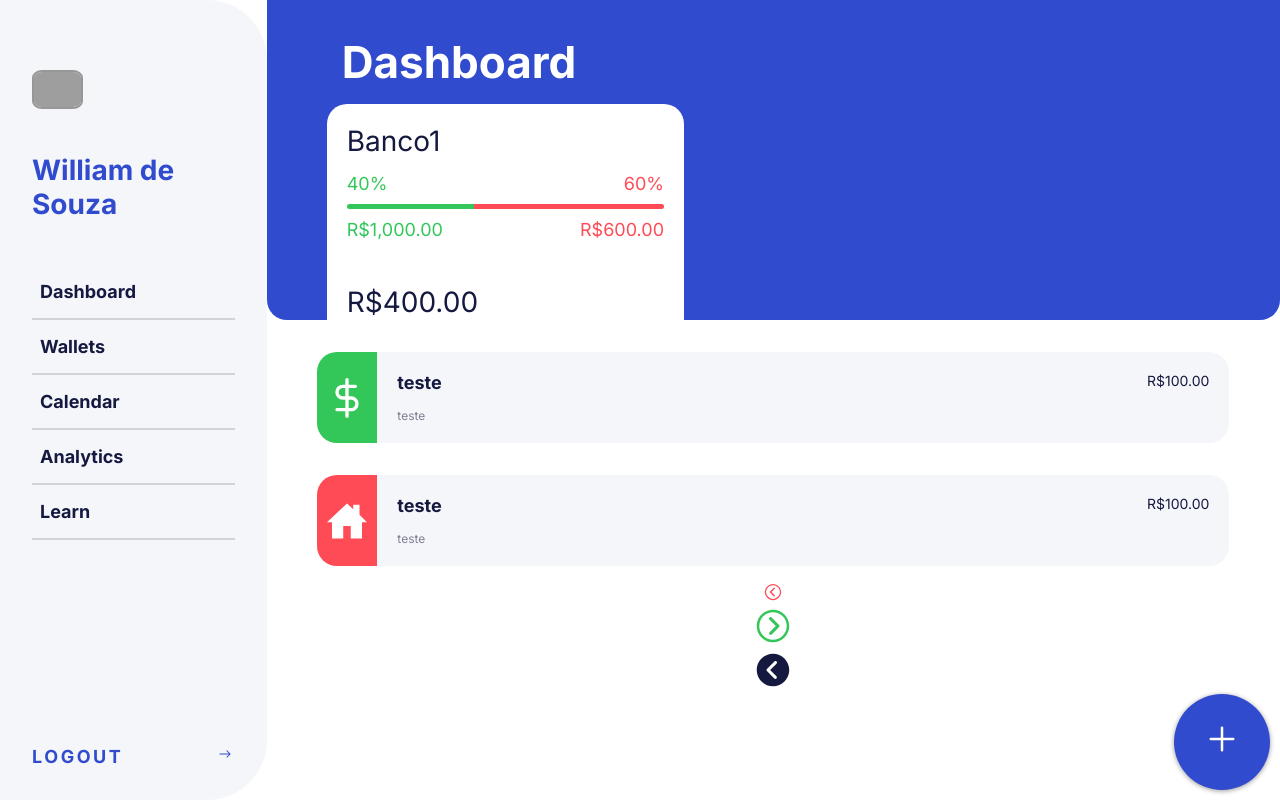
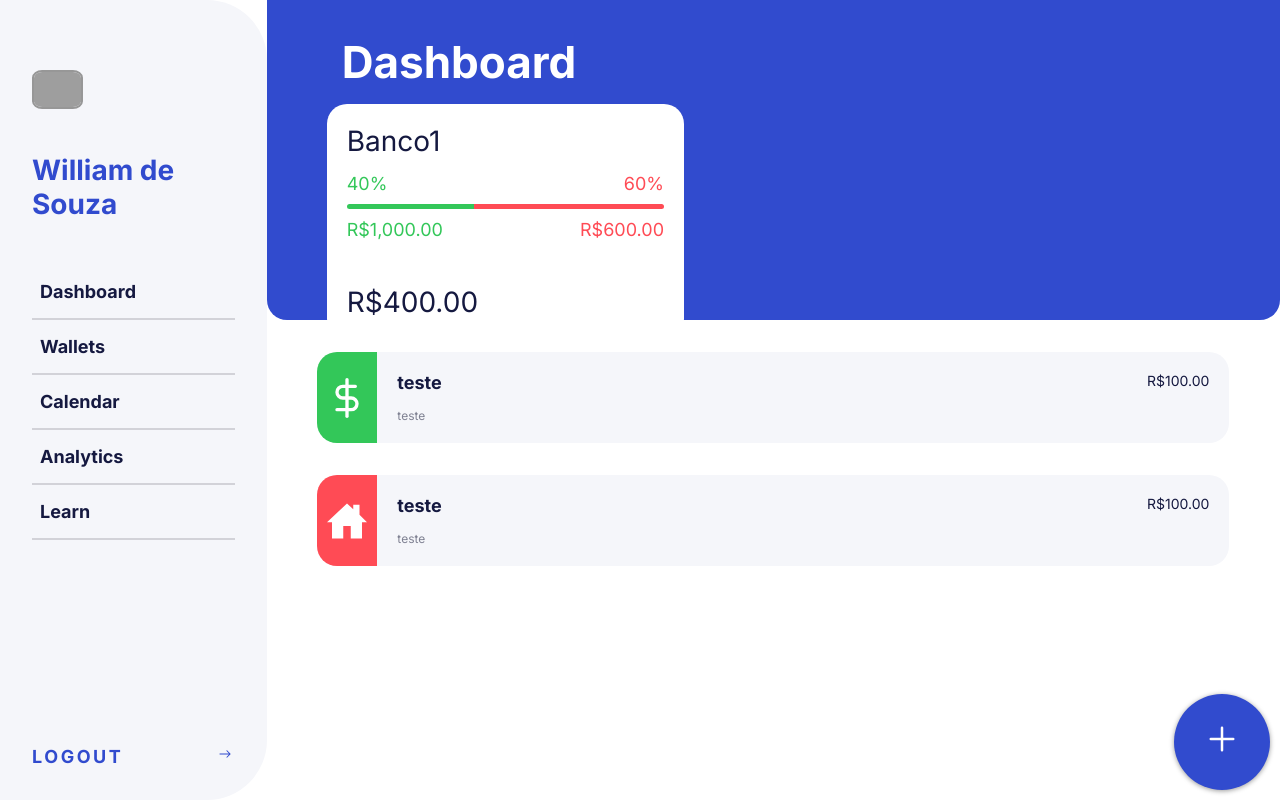
Before and after one commit to guilhermehilario/financ-web, a React (Create React App) app: page / in a window 1280 px wide. Built offline with nearby package versions, Linux system fonts and the light colour scheme; grey boxes are pictures that could not be loaded.

Commit message:
refactore: remove icons in dashboard

```diff
--- a/src/pages/Dashboard/index.tsx
+++ b/src/pages/Dashboard/index.tsx
@@ -3,7 +3,6 @@ import React from 'react';
 import { FabButton } from '../../components/feature-components/FabButton';
 import { Header } from '../../components/feature-components/Header';
 import { TransactionCard } from '../../components/feature-components/TransactionCard';
-import { Icon } from '../../components/Icon';
 import { SideMenu } from '../../components/SideMenu';
 import { Container, DashboardContainer } from './styles';
 
@@ -20,9 +19,6 @@ export const Dashboard: React.FC = () => (
         value={100}
         type="outcome"
       />
-      <Icon name="IoIosArrowDropleft" size="small" color="danger" />
-      <Icon name="IoIosArrowDropright" size="default" color="success" />
-      <Icon name="IoIosArrowDropleftCircle" />
     </DashboardContainer>
     <FabButton />
   </Container>
```
